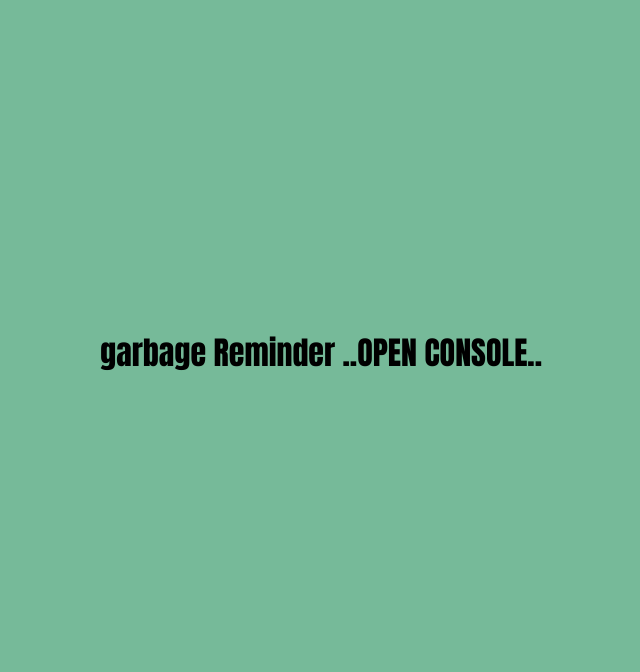
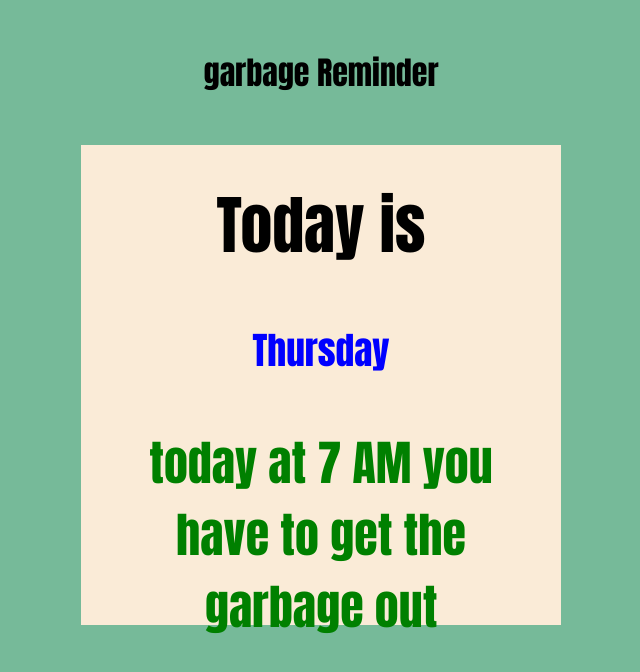
Before and after one commit to SherifAckles/garbage-reminder-lol, a plain HTML site: page garbage.html in a window 1280 px wide. Shown: the whole page, without its empty margins (319-959 px from the left). Drawn offline with Linux system fonts and the light colour scheme.

Commit message:
enhance js, css, remove colsole.log

```diff
--- a/garbage.css
+++ b/garbage.css
@@ -1,11 +1,37 @@
 * {
-    background-color: #76ba99;
-  }
+  margin: 0;
+  padding: 0;
+  box-sizing: border-box;
+}
 
-  .practise {
-    font-size: xx-large;
-    font-family: Impact, Haettenschweiler, 'Arial Narrow Bold', sans-serif;
-    text-align: center;
-    margin: auto;
-    padding-top: 20rem;
-  }
+.practise {
+  margin-top: 3rem;
+}
+body {
+  background-color: #76ba99;
+}
+
+.practise,
+#container {
+  font-size: xx-large;
+  font-family: Impact, Haettenschweiler, "Arial Narrow Bold", sans-serif;
+  text-align: center;
+  align-items: center;
+}
+
+.practise{
+  margin-bottom: 3rem;
+}
+
+
+#container {
+  margin:auto;
+  width: 30rem;
+  height: 30rem;
+  background-color: antiquewhite;
+  padding: 2rem;
+
+}
+.message1 {
+  color: green;
+}
--- a/garbage.html
+++ b/garbage.html
@@ -1,15 +1,23 @@
 <!DOCTYPE html>
 <html lang="en">
   <head>
-  <meta charset="UTF-8">
-  <meta http-equiv="X-UA-Compatible" content="IE=edge">
-  <meta name="viewport" content="width=device-width, initial-scale=1.0">
-  <link rel="stylesheet" href="./garbage.css">
+    <meta charset="UTF-8" />
+    <meta http-equiv="X-UA-Compatible" content="IE=edge" />
+    <meta name="viewport" content="width=device-width, initial-scale=1.0" />
+    <link rel="stylesheet" href="./garbage.css" />
     <title>garbage Reminder</title>
   </head>
 
   <body>
-  <h3 class="practise">garbage Reminder ..OPEN CONSOLE..</h3>
+    <h3 class="practise">garbage Reminder </h3>
+
+    <div id="container">
+      <h1>Today is</h1>
+      <br>
+      <h3 class="message1"></h3>
+      <br>
+      <h2 class="message2"></h2>
+    </div>
     <script src="./garbage.js" type="text/javascript"></script>
   </body>
 </html>
--- a/garbage.js
+++ b/garbage.js
@@ -1,24 +1,32 @@
 const weekday = [
-    'Sunday',
-    'Monday',
-    'Tuesday',
-    'Wednesday',
-    'Thursday',
-    'Friday',
-    'Saturday',
+  "Sunday",
+  "Monday",
+  "Tuesday",
+  "Wednesday",
+  "Thursday",
+  "Friday",
+  "Saturday",
 ];
 
-  const garbageDays = ['Saturday', 'Tuesday', 'Thursday'];
+const garbageDays = ["Saturday", "Tuesday", "Thursday"];
 const garbageOut = new Date();
 let today = weekday[garbageOut.getDay()];
-
+document.querySelector(".message1").textContent = today;
+document.querySelector(".message1").style.color = "blue";
 if (
   today === garbageDays[0] ||
   today === garbageDays[1] ||
   today === garbageDays[2]
 ) {
-      console.log(`today at 7 AM you have to get the garbage out`);
+  document.querySelector(
+    ".message2"
+  ).textContent = `today at 7 AM you have to get the garbage out`;
+  document.querySelector(".message2").style.color = "green";
+} else {
+  (document.querySelector(".message2").textContent =
+    "...No garbage to take out today... RELAX mate..."),
+    "\n",
+    "\n",
+    "...Hoy no hay basura que sacar... RELAJATE compañero...";
+  document.querySelector(".message2").style.color = "grey";
 }
-    else{
-      console.log("...No garbage to take out today... RELAX mate..." ,"\n", "\n", "...Hoy no hay basura que sacar... RELAJATE compañero...")
-    }
```
Lines whose indentation alone changed are shown as unchanged.
